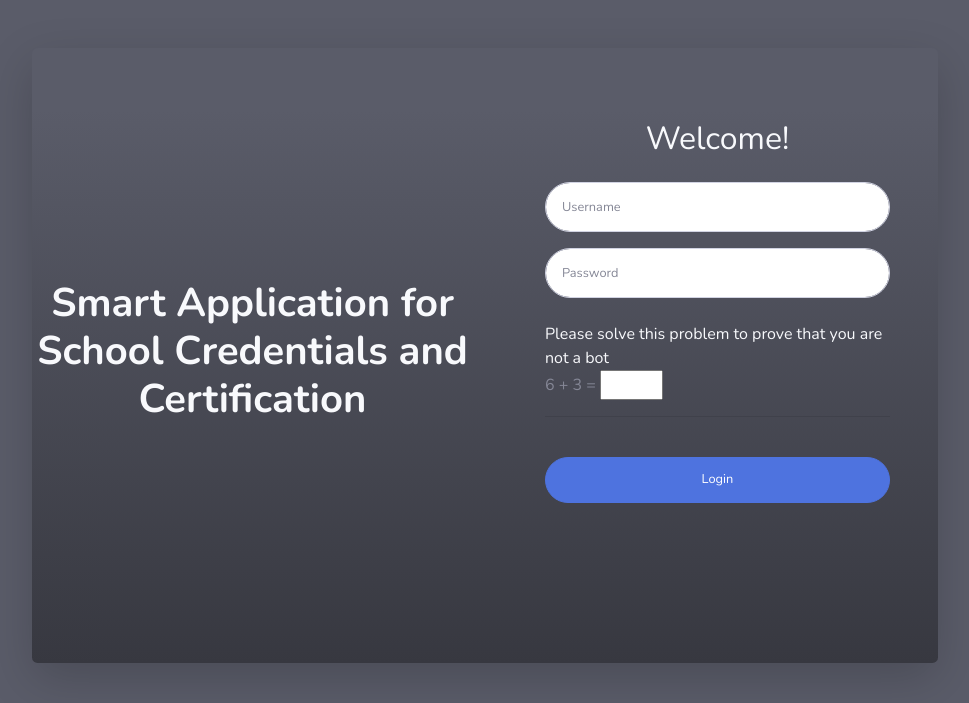
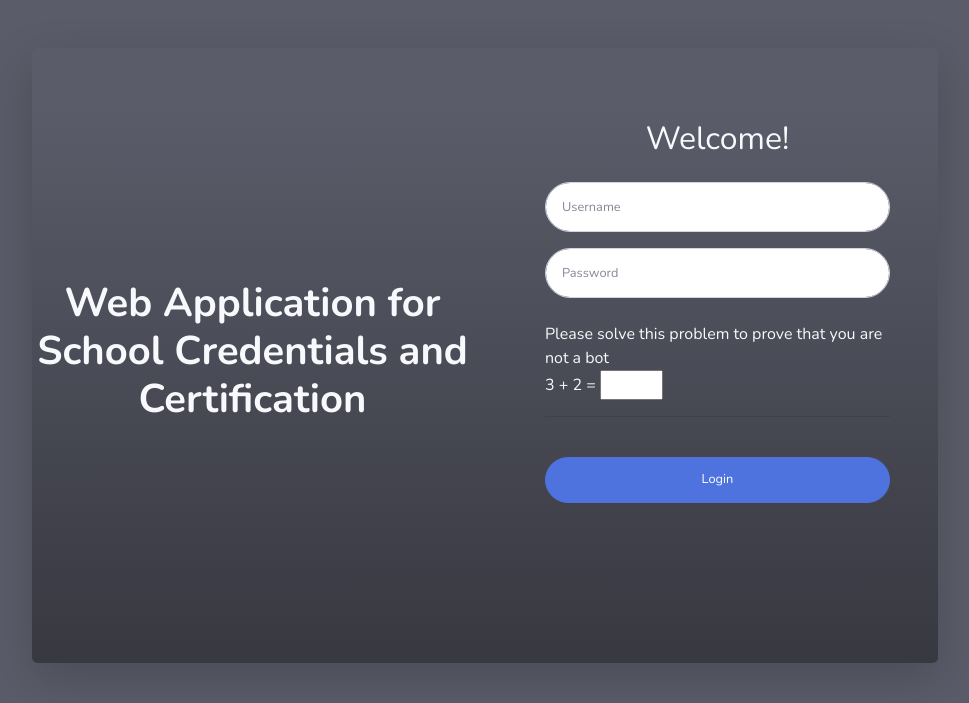
Before and after one commit to mgamiao/spup-registrar-certCred, a PHP site: page / in a window 1280 px wide. Shown: the top 703 px of the page, without its empty margins (155-1124 px from the left). Run offline with PHP 8.4, Linux system fonts and the light colour scheme.

Commit message:
updated index from master

```diff
--- a/index.php
+++ b/index.php
@@ -37,7 +37,7 @@ session_start();
             <!-- Nested Row within Card Body -->
             <div class="row">
               <div class="col-lg-6 d-none d-lg-block text-light" style="margin: auto;">
-              <div style="text-align: center;"><h1><b>Smart Application for<br>School Credentials and<br>Certification</b> </h1></div>
+              <div style="text-align: center;"><h1><b>Web Application for<br>School Credentials and<br>Certification</b> </h1></div>
             </div>
               <div class="col-lg-6">
                 <div class="p-5">
@@ -55,6 +55,15 @@ session_start();
                       <?php
                         $min_number = 1;
                         $max_number = 10;
+                        $symbol = array("+", "-", "*");
+                        $random_symbol = array_rand($symbol, 1);
+                        if ($random_symbol == "0") {
+                          $random_symbol = "+";
+                        } if ($random_symbol == "1") {
+                          $random_symbol = "-";
+                        } if ($random_symbol == "2") {
+                          $random_symbol = "*";
+                        }
                         $random_number1 = mt_rand($min_number , $max_number);
                         $random_number2 = mt_rand($min_number , $max_number);
                       ?>
@@ -64,12 +73,14 @@ session_start();
                       <span class="text-light"> Please solve this problem to prove that you are not a bot <br> </span>
 
                         <?php
-                          echo $random_number1 . ' + ' . $random_number2 . ' = ';
+                          echo "<span class='text-light'>" . $random_number1 . " " . $random_symbol . " " . $random_number2 . ' = ' . "</span>";
                         ?>
 
                         <input name="captchaResult" type="text" size="4" required/>
-                        <input name="firstnumber" type="hidden" value= "<?php echo $random_number1; ?>"/>
-                        <input name="secondnumber" type="hidden" value= "<?php echo $random_number2; ?>"/>
+                        <input name="firstNumber" type="hidden" value= "<?php echo $random_number1; ?>"/>
+                        <input name="randomSymbol" type="hidden" value="<?php echo $random_symbol; ?>"/>
+                        <input name="secondNumber" type="hidden" value= "<?php echo $random_number2; ?>"/>
+
                       </div>
 
 
```
